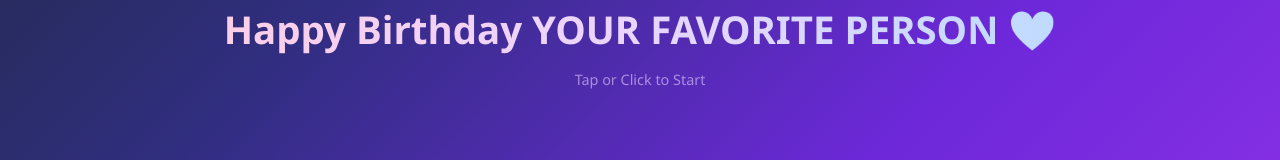
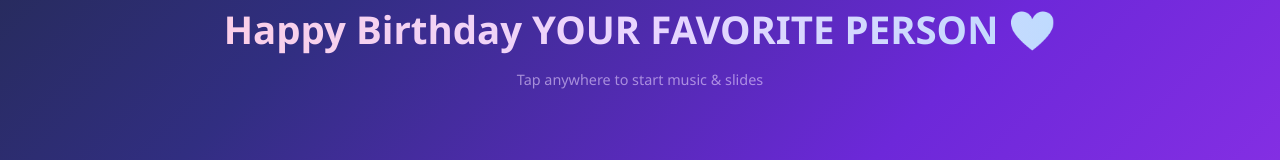
Before and after one commit to userdied019/wishes, a plain HTML site: page index.html in a window 1280 px wide. Shown: the part 354-514 px from the top of the page. Drawn offline with Linux system fonts and the light colour scheme.

Commit message:
index.html

```diff
--- a/index.html
+++ b/index.html
@@ -12,7 +12,7 @@
   <!-- Start screen -->
   <div class="start">
     <h1 id="title"></h1>
-    <p class="hint">Tap or Click to Start</p>
+    <p class="hint">Tap anywhere to start music & slides</p>
   </div>
 
   <!-- Slides container -->
```
